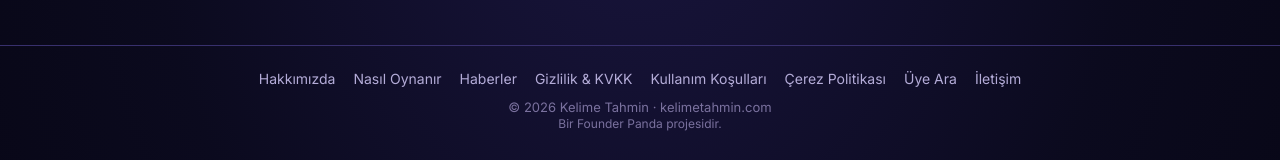
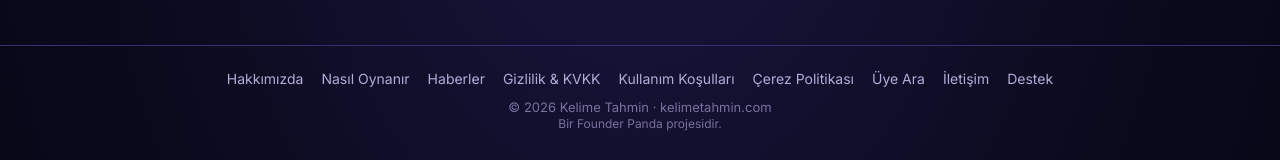
Before and after one commit to nzmdmrl/kt, a Next.js app in the folder frontend/: page /menu in a window 1280 px wide. Shown: the part 917-1077 px from the top of the page. Built offline with nearby package versions, Linux system fonts and the light colour scheme; no server answers.

Commit message:
Menude 'Destek Taleplerim' -> 'Destek'; footera 'Destek' linki eklendi

```diff
--- a/frontend/app/menu/page.tsx
+++ b/frontend/app/menu/page.tsx
@@ -82,7 +82,7 @@
         <NavRow icon="📄" label="Şartlar" onClick={() => router.push("/kosullar")} />
         <NavRow icon="🍪" label="Çerezler" onClick={() => router.push("/cerez")} />
         <NavRow icon="✉️" label="İletişim" onClick={() => router.push("/iletisim")} />
-        {user && <NavRow icon="🎫" label="Destek Taleplerim" onClick={() => router.push("/destek")} />}
+        {user && <NavRow icon="🎫" label="Destek" onClick={() => router.push("/destek")} />}
         {user && (
           <button onClick={logout} style={{ ...rowStyle, color: "var(--accent-hot)", cursor: "pointer", width: "100%", textAlign: "left", gridColumn: "1 / -1" }}>
             <span style={{ fontSize: 22, width: 40, height: 40, flexShrink: 0, borderRadius: 11, background: "rgba(217,90,90,.12)", display: "grid", placeItems: "center" }}>🚪</span>
--- a/frontend/components/Footer.tsx
+++ b/frontend/components/Footer.tsx
@@ -14,6 +14,7 @@
     { href: "/cerez", label: "Çerez Politikası" },
     { href: "/uye-ara", label: "Üye Ara" },
     { href: "/iletisim", label: "İletişim" },
+    { href: "/destek", label: "Destek" },
   ];
   return (
     <footer
```
Also changed, not shown: 1 other file (tests, documents, lock files or other folders).
